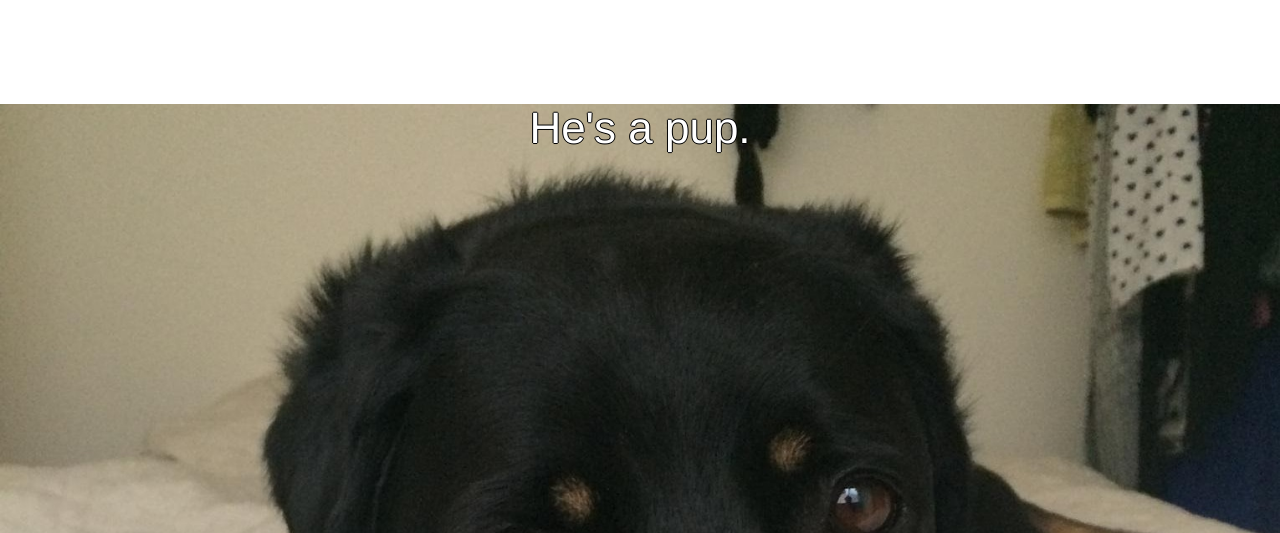
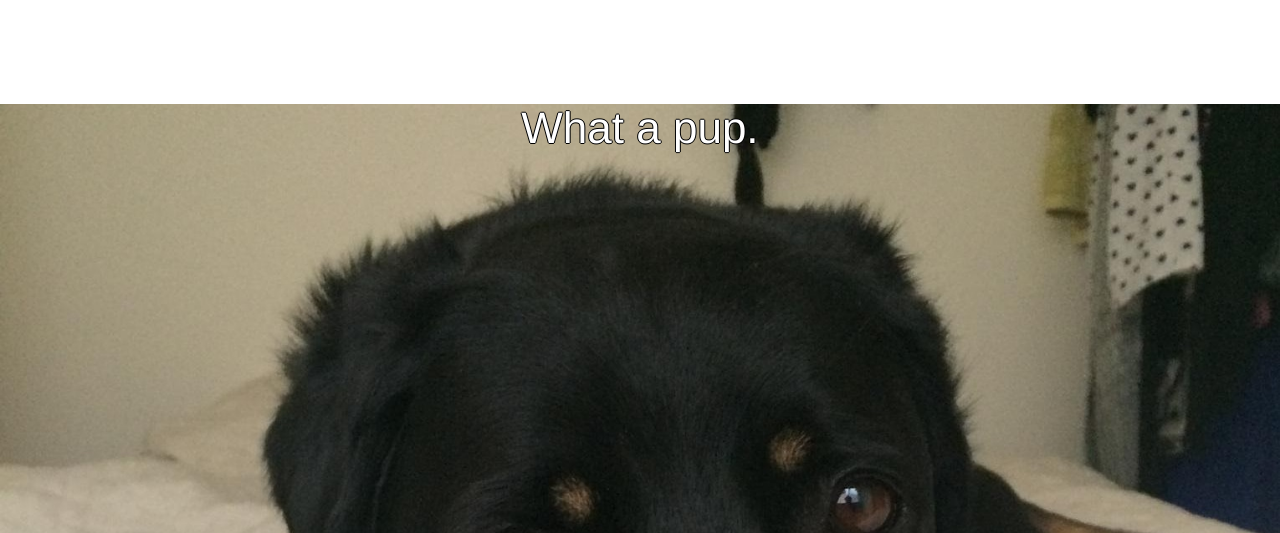
Before and after one commit to briangillespie/bgBlog, a Flask app: page / in a window 1280 px wide. Shown: the part 987-1520 px from the top of the page. Run offline with Flask 2, Linux system fonts and the light colour scheme; parts of the project's set-up code (start-up, migrations or seed data) failed here and were passed over; some libraries are stand-ins or nearby versions.

Commit message:
Change some text

```diff
--- a/bgpb/templates/index.html
+++ b/bgpb/templates/index.html
@@ -50,7 +50,7 @@
 <div class="divider"></div>
 <section class="bg-2">
     <div class="col-sm-10 col-sm-offset-1 text-center">
-        <h1>He's a pup.</h1>
+        <h1>What a pup.</h1>
     </div>
 </section>
 <script>
```
